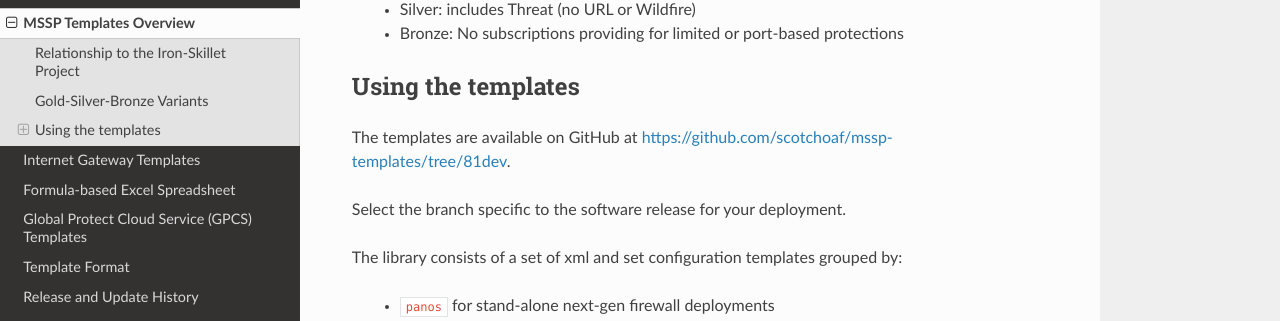
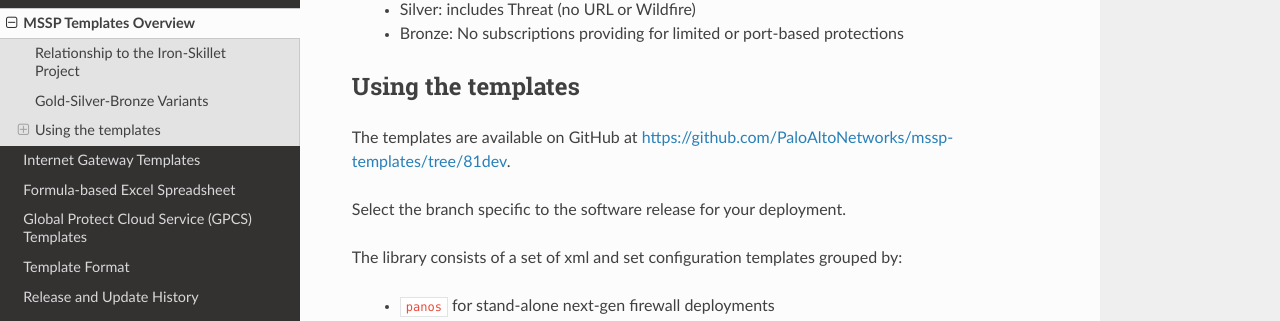
Before and after one commit to PaloAltoNetworks/mssp-templates, a Sphinx documentation site: the page built from docs/overview.rst, in a window 1280 px wide and 900 px high, scrolled down 1128 px. Shown: the part 130-451 px from the top of the window. Built offline with Sphinx 7.4.7 and the Read the Docs theme 2.0.0, drawn with Linux system fonts in a browser that asks for light colours.

Commit message:
links updates in docs due to repo move

```diff
--- a/docs/conf.py
+++ b/docs/conf.py
@@ -158,9 +158,9 @@
 
 # github file path that changes across repo and branches
 
-extlinks = {'panosrepo': ('https://github.com/scotchoaf/mssp-templates/tree/panos_v8.1/internet_gateway/panos/%s', 'PAN-OS template:   '),
-            'panoramarepo': ('https://github.com/scotchoaf/mssp-templates/tree/panos_v8.1/internet_gateway/panorama/%s', 'Panorama template:   '),
-            'setcommands': ('https://github.com/scotchoaf/mssp-templates/tree/panos_v8.1/internet_gateway/%s/set_commands', 'set commands '),
+extlinks = {'panosrepo': ('https://github.com/PaloAltoNetworks/mssp-templates/tree/panos_v8.1/internet_gateway/panos/%s', 'PAN-OS template:   '),
+            'panoramarepo': ('https://github.com/PaloAltoNetworks/mssp-templates/tree/panos_v8.1/internet_gateway/panorama/%s', 'Panorama template:   '),
+            'setcommands': ('https://github.com/PaloAltoNetworks/mssp-templates/tree/panos_v8.1/internet_gateway/%s/set_commands', 'set commands '),
             }
 
 # load config file name that changes across repo and branches
@@ -168,18 +168,18 @@
 rst_prolog = """
 .. |branch| replace:: 81dev
 .. |skilletdocs| replace:: https://iron-skillet.readthedocs.io/en/81dev/
-.. |clonessh| replace:: git@github.com:scotchoaf/mssp-templates.git
-.. |clonehttps| replace:: https://github.com/scotchoaf/mssp-templates.git
-.. |repourl| replace:: https://github.com/scotchoaf/mssp-templates/tree/81dev
-.. |repotools| replace:: https://github.com/scotchoaf/mssp-templates/tree/81dev/tools
-.. |panosxpaths| replace:: https://github.com/scotchoaf/mssp-templates/blob/81dev/templates/panos/snippets/.meta-cnc.yaml
-.. |panossnippets| replace:: https://github.com/scotchoaf/mssp-templates/tree/81dev/templates/panos/snippets
-.. |panosloadorder| replace:: https://github.com/scotchoaf/mssp-templates/blob/81dev/templates/panos/snippets/.meta-cnc.yaml
-.. |panoramaxpaths| replace:: https://github.com/scotchoaf/mssp-templates/blob/81dev/templates/panorama/snippets/.meta-cnc.yaml
-.. |panoramasnippets| replace:: https://github.com/scotchoaf/mssp-templates/tree/81dev/templates/panorama/snippets
-.. |panoramaloadorder| replace:: https://github.com/scotchoaf/mssp-templates/blob/81dev/templates/panorama/snippets/.meta-cnc.yaml
-.. |panoramaset| replace:: https://github.com/scotchoaf/mssp-templates/tree/81dev/templates/panorama/set_commands
-.. |panosset| replace:: https://github.com/scotchoaf/mssp-templates/tree/81dev/templates/panos/set_commands
+.. |clonessh| replace:: git@github.com:PaloAltoNetworks/mssp-templates.git
+.. |clonehttps| replace:: https://github.com/PaloAltoNetworks/mssp-templates.git
+.. |repourl| replace:: https://github.com/PaloAltoNetworks/mssp-templates/tree/81dev
+.. |repotools| replace:: https://github.com/PaloAltoNetworks/mssp-templates/tree/81dev/tools
+.. |panosxpaths| replace:: https://github.com/PaloAltoNetworks/mssp-templates/blob/81dev/templates/panos/snippets/.meta-cnc.yaml
+.. |panossnippets| replace:: https://github.com/PaloAltoNetworks/mssp-templates/tree/81dev/templates/panos/snippets
+.. |panosloadorder| replace:: https://github.com/PaloAltoNetworks/mssp-templates/blob/81dev/templates/panos/snippets/.meta-cnc.yaml
+.. |panoramaxpaths| replace:: https://github.com/PaloAltoNetworks/mssp-templates/blob/81dev/templates/panorama/snippets/.meta-cnc.yaml
+.. |panoramasnippets| replace:: https://github.com/PaloAltoNetworks/mssp-templates/tree/81dev/templates/panorama/snippets
+.. |panoramaloadorder| replace:: https://github.com/PaloAltoNetworks/mssp-templates/blob/81dev/templates/panorama/snippets/.meta-cnc.yaml
+.. |panoramaset| replace:: https://github.com/PaloAltoNetworks/mssp-templates/tree/81dev/templates/panorama/set_commands
+.. |panosset| replace:: https://github.com/PaloAltoNetworks/mssp-templates/tree/81dev/templates/panos/set_commands
 .. |skilletpanoramatemplates| replace:: https://iron-skillet.readthedocs.io/en/81dev/panorama_template_guide.html
 .. |skilletpanostemplates| replace: https://iron-skillet.readthedocs.io/en/81dev/panos_template_guide.html
 """
```
Also changed, not shown: SUPPORT.md (+1 -1 lines), 1 other file.
